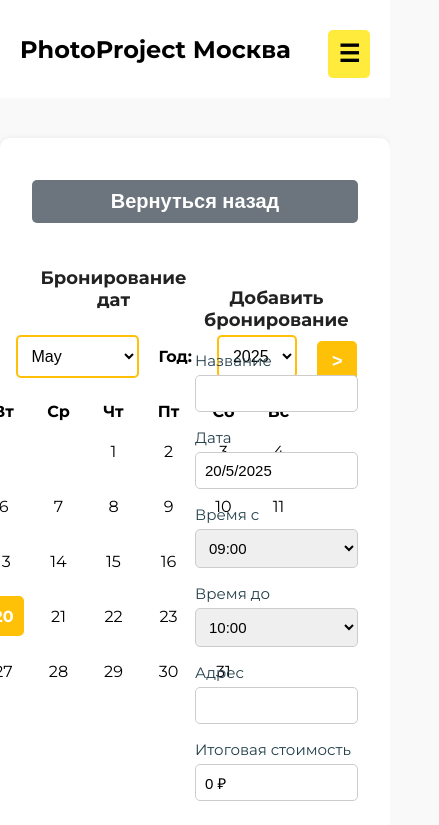
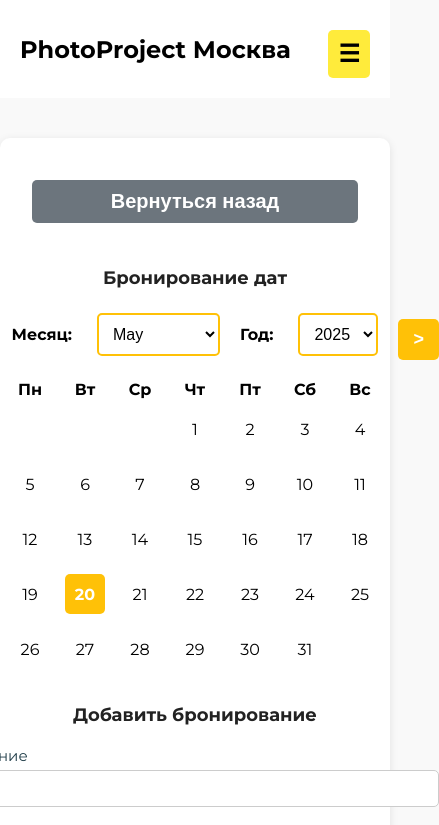
Before and after one commit to MaximkaProMax/graduation, a React (Vite) app in the folder photoproject/: page /calendar in a window 390 px wide. Shown: the top 825 px of the page, 439 px wide, since content can reach past the window. Built offline with nearby package versions, Linux system fonts and the light colour scheme; no server answers.

Commit message:
Added optimization of the photo studio booking page

```diff
--- a/photoproject/src/components/Calendar.css
+++ b/photoproject/src/components/Calendar.css
@@ -174,6 +174,27 @@ button {
   font-size: 16px;
 }
 
+/* Обертка для мобильного стека */
+.calendar-mobile-stack {
+  display: flex;
+  flex-direction: row;
+  gap: 32px;
+}
+
+@media (max-width: 900px) {
+  .calendar-mobile-stack {
+    flex-direction: column;
+    gap: 18px;
+  }
+}
+
+@media (max-width: 600px) {
+  .calendar-mobile-stack {
+    flex-direction: column;
+    gap: 10px;
+  }
+}
+
 /* Медиа-запросы для мобильной оптимизации */
 @media (max-width: 768px) {
   .calendar-page {
--- a/photoproject/src/components/Calendar.jsx
+++ b/photoproject/src/components/Calendar.jsx
@@ -260,7 +260,7 @@ const Calendar = () => {
         </button>
       </div>
       <ToastContainer position="bottom-right" autoClose={3000} hideProgressBar={false} closeOnClick pauseOnHover draggable />
-      <div style={{ display: 'flex', width: '100%' }}>
+      <div className="calendar-mobile-stack">
         <div className="left-section">
           <h2 className="aligned-header">Бронирование дат</h2>
           <div className="calendar-container">
```
